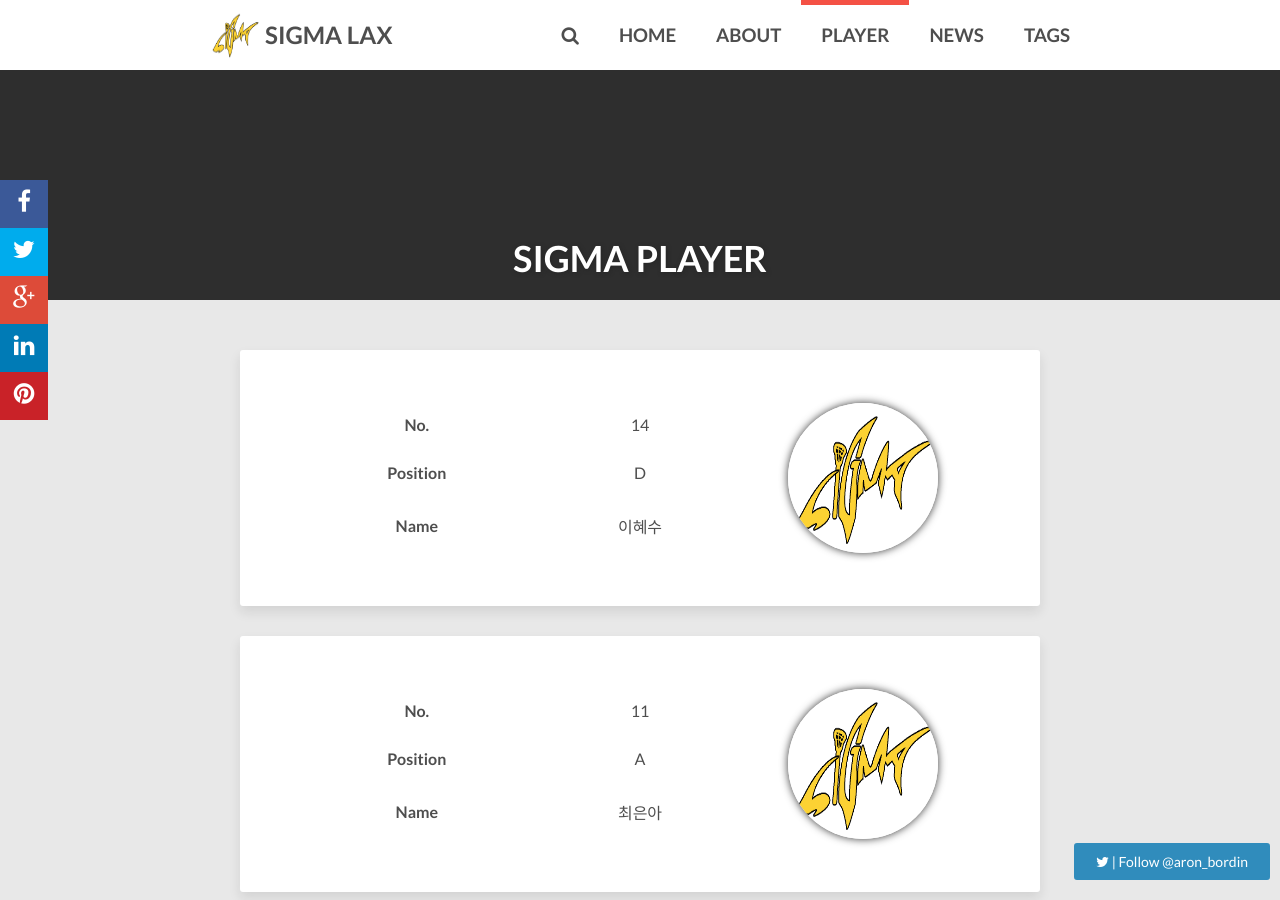
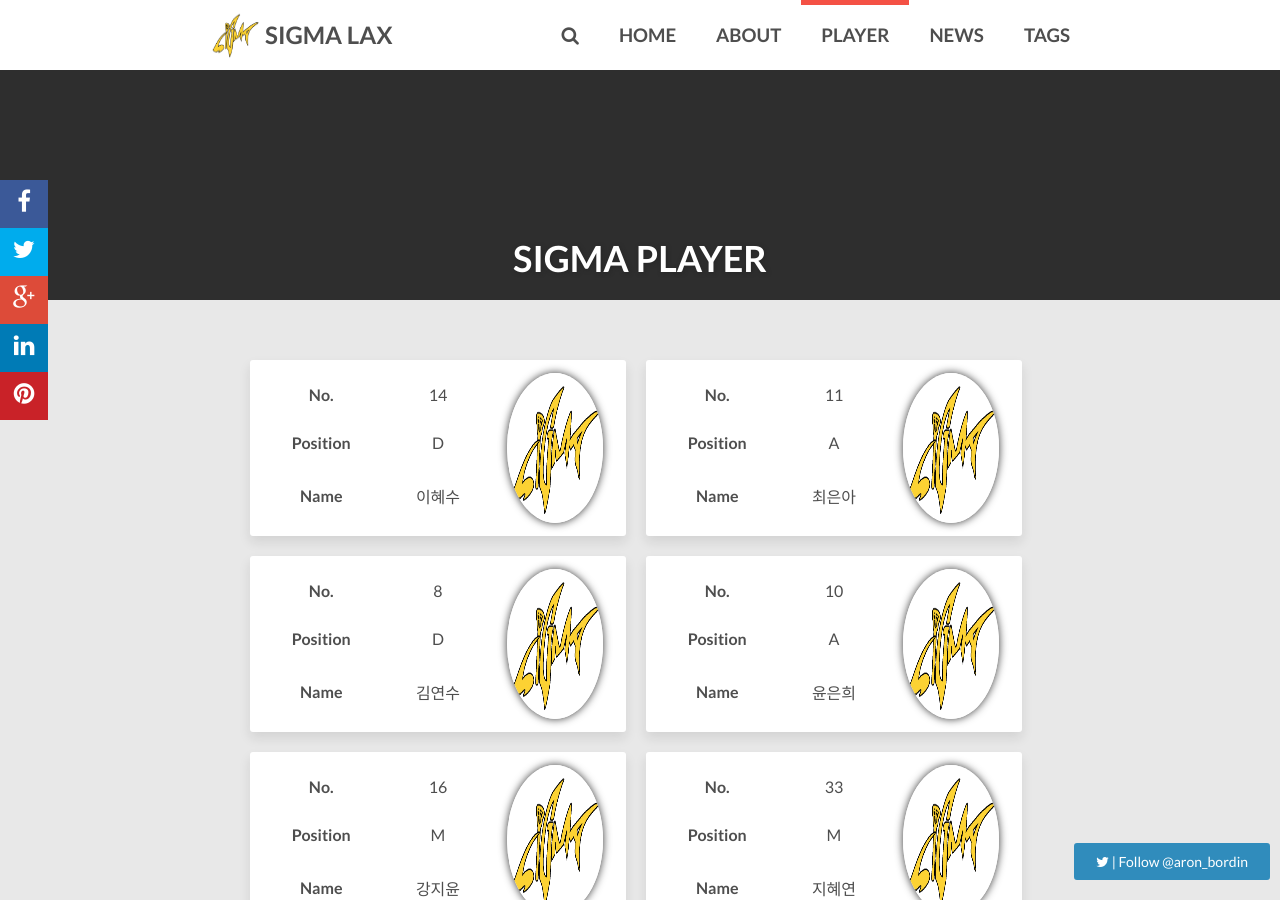
Before and after one commit to sigma-lax/sigma-lax.github.io, a Jekyll site: the page built from player/index.md, in a window 1280 px wide and 900 px high. Built offline with Jekyll 4.4.1, drawn with Linux system fonts in a browser that asks for light colours; nearby versions of some CDN libraries; comment, search, counter and statistics services are not loaded.

Commit message:
Update index.md

```diff
--- a/player/index.md
+++ b/player/index.md
@@ -5,7 +5,7 @@ description: "PLAYER"
 tags: [sigma player]
 comments: false
 ---
-<div>
+<div class="player">
 	<article>
 	    <div style="text-align: center">
 	        <table>
```
